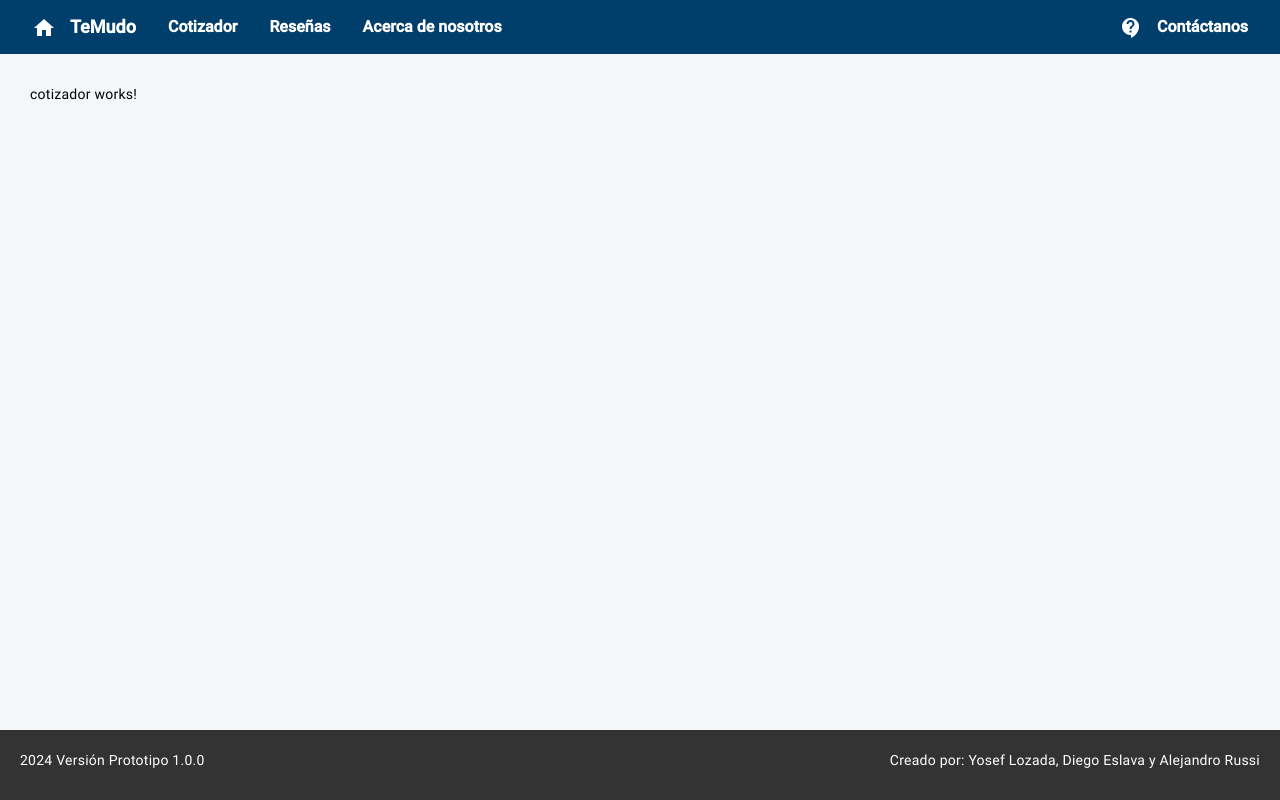
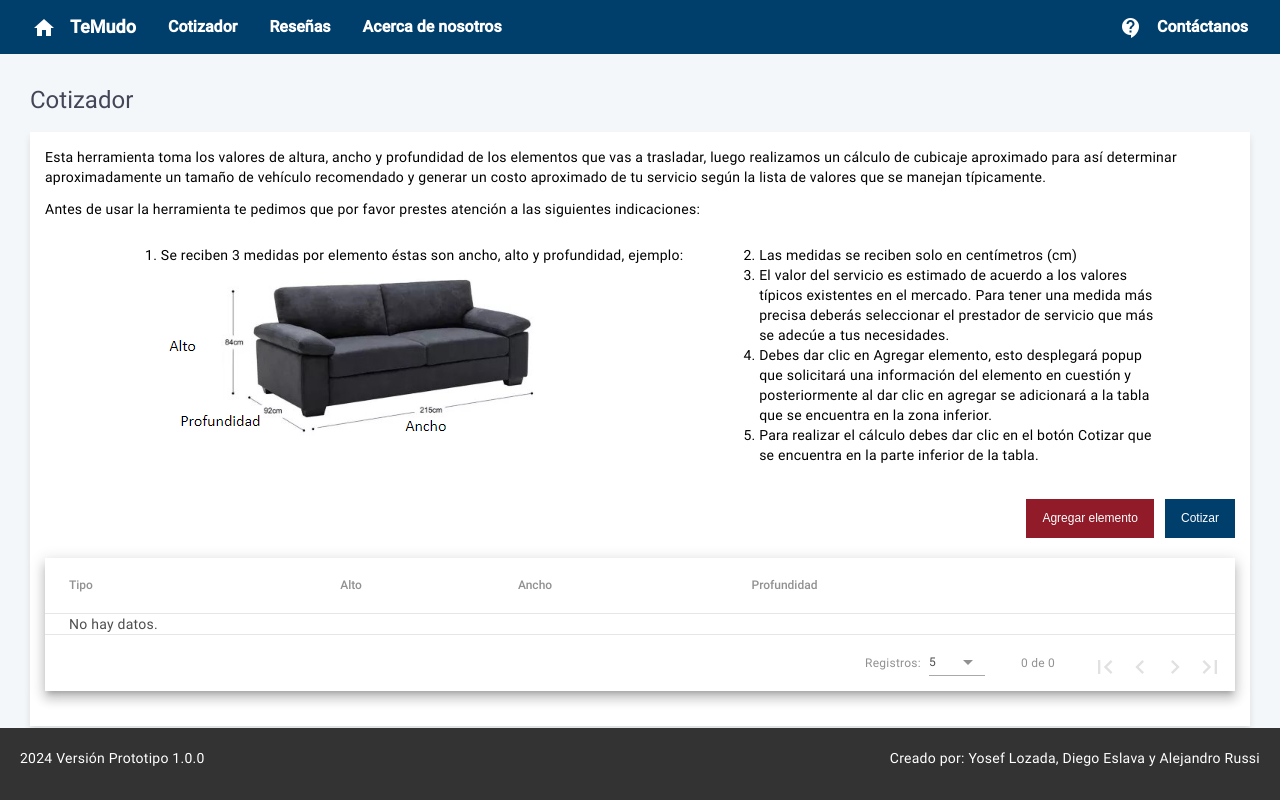
Before and after one commit to ARussiMISO/prototype-product, an Angular app: page /cotizador in a window 1280 px wide. Built offline with nearby package versions, Linux system fonts and the light colour scheme.

Commit message:
Avance cotizador

```diff
--- a/src/app/app.component.css
+++ b/src/app/app.component.css
@@ -9,3 +9,7 @@
   text-align: center;
   color: #FFFF;
 }
+
+main{
+  overflow: scroll;
+}
--- a/src/app/app.component.html
+++ b/src/app/app.component.html
@@ -29,7 +29,7 @@
       </div>
     </main>
     <footer>
-      <div style="height: 30px; padding: 20px">
+      <div style="padding: 20px">
         <div class="flex-container" fxLayout="row" fxLayoutAlign="space-between center">
           <div>
             <p>
--- a/src/app/cotizador/cotizador.component.css
+++ b/src/app/cotizador/cotizador.component.css
@@ -0,0 +1,12 @@
+mat-icon{
+  padding: 3px;
+  color: #444657;
+  background-color: #D5DBE4;
+  border-radius: 50%;
+  cursor: pointer;
+
+}
+
+mat-icon:hover{
+  color: #003E6C;
+}
--- a/src/app/cotizador/cotizador.component.html
+++ b/src/app/cotizador/cotizador.component.html
@@ -1 +1,114 @@
-<p>cotizador works!</p>
+<h1>Cotizador</h1>
+<div fxLayout="column" class="container-inputs" fxLayoutAlign="start none">
+  <p>Esta herramienta toma los valores de altura, ancho y profundidad de
+    los elementos que vas a trasladar, luego realizamos un cálculo de cubicaje aproximado
+    para así determinar aproximadamente un tamaño de vehículo recomendado y generar un costo
+    aproximado de tu servicio según la lista de valores que se manejan típicamente.
+  </p>
+  <p>
+    Antes de usar la herramienta te pedimos que por favor prestes atención a las siguientes indicaciones:
+  </p>
+  <ol>
+    <div fxLayout="row" fxLayoutAlign="space-evenly none">
+      <li>
+        Se reciben 3 medidas por elemento éstas son ancho, alto y profundidad, ejemplo:
+        <br />
+        <img src="assets/imagenes/EjemploMedidas.PNG" alt="Ejemplo medidas">
+      </li>
+      <div fxLayout="column" style="max-width: 400px;">
+        <li>
+          Las medidas se reciben solo en centímetros (cm)
+        </li>
+        <li>
+          El valor del servicio es estimado de acuerdo a los valores típicos existentes en el mercado. Para tener una
+          medida más precisa deberás seleccionar el prestador de servicio que más se adecúe a tus necesidades.
+        </li>
+        <li>
+          Debes dar clic en Agregar elemento, esto desplegará popup que solicitará una información del elemento en
+          cuestión y posteriormente al dar clic en agregar se adicionará a la tabla que se encuentra en la zona
+          inferior.
+        </li>
+        <li>
+          Para realizar el cálculo debes dar clic en el botón Cotizar que se encuentra en la parte inferior de la tabla.
+        </li>
+      </div>
+    </div>
+  </ol>
+  <br />
+  <div fxLayout="row" fxLayoutAlign="end center">
+    <button class="submit-button button-warn" (click)="agregarElemento()">
+      Agregar elemento
+    </button>
+    &nbsp;&nbsp;&nbsp;
+    <button class="submit-button button-primary" (click)="cotizar()">
+      Cotizar
+    </button>
+
+  </div>
+
+  <br />
+  <div fxLayout="column" fxLayoutAlign="space-around none" class="container-inputs" class="mat-elevation-z8">
+    <table mat-table [dataSource]="dataSource" matSort
+      aria-describedby="Tabla que muestra las transacciones disponibles">
+      <ng-container matColumnDef="tipo">
+        <th mat-header-cell mat-sort-header *matHeaderCellDef>
+          Tipo
+        </th>
+        <td mat-cell *matCellDef="let elemento">
+          {{ elemento.tipo }}
+        </td>
+      </ng-container>
+      <ng-container matColumnDef="alto">
+        <th mat-header-cell mat-sort-header *matHeaderCellDef>
+          Alto
+        </th>
+        <td mat-cell *matCellDef="let elemento">
+          {{ elemento.alto }}
+        </td>
+      </ng-container>
+      <ng-container matColumnDef="ancho">
+        <th mat-header-cell mat-sort-header *matHeaderCellDef>
+          Ancho
+        </th>
+        <td mat-cell *matCellDef="let elemento">
+          {{ elemento.ancho }}
+        </td>
+      </ng-container>
+      <ng-container matColumnDef="profundidad">
+        <th mat-header-cell mat-sort-header *matHeaderCellDef>
+          Profundidad
+        </th>
+        <td mat-cell *matCellDef="let elemento">
+          {{ elemento.profundidad }}
+        </td>
+      </ng-container>
+      <ng-container matColumnDef="accion">
+        <th mat-header-cell *matHeaderCellDef></th>
+        <td mat-cell *matCellDef="let elemento">
+          <div fxLayout="row">
+            <a><mat-icon matTooltip="Modificar" matTooltipPosition="above"
+                (click)="modificarElemento(elemento)">edit</mat-icon></a>
+            <a><mat-icon matTooltip="Eliminar" matTooltipPosition="above"
+                (click)="eliminarElemento(elemento)">delete</mat-icon></a>
+          </div>
+
+
+        </td>
+      </ng-container>
+
+      <tr mat-header-row *matHeaderRowDef="displayedColumns"></tr>
+      <tr mat-row *matRowDef="let row; columns: displayedColumns"></tr>
+
+      <tr *matNoDataRow>
+        <td class="mat-cell" colspan="5">
+          No hay datos.
+        </td>
+      </tr>
+    </table>
+    <mat-paginator #paginator [pageSizeOptions]="[5, 10, 20]" showFirstLastButtons
+      aria-label="Selector de páginas de transacciones">
+    </mat-paginator>
+  </div>
+  <br/>
+
+</div>
--- a/src/app/cotizador/cotizador.component.ts
+++ b/src/app/cotizador/cotizador.component.ts
@@ -1,15 +1,47 @@
-import { Component, OnInit } from '@angular/core';
+import { Component, OnInit, ViewChild } from '@angular/core';
+import { MatPaginator, MatPaginatorIntl } from '@angular/material/paginator';
+import { MatSort } from '@angular/material/sort';
+import { MatTableDataSource } from '@angular/material/table';
+import { ConfiguracionPaginacion } from 'src/shared/paginator';
 
 @Component({
   selector: 'app-cotizador',
   templateUrl: './cotizador.component.html',
-  styleUrls: ['./cotizador.component.css']
+  styleUrls: ['./cotizador.component.css'],
+  providers: [
+    { provide: MatPaginatorIntl, useValue: ConfiguracionPaginacion() }],
 })
 export class CotizadorComponent implements OnInit {
-
+  @ViewChild('paginator') paginator!: MatPaginator;
+  @ViewChild(MatSort) sort!: MatSort;
+  dataSource = new MatTableDataSource<Elemento>([]);
+  displayedColumns: string[] = ['tipo', 'alto', 'ancho', 'profundidad', 'accion'];
   constructor() { }
 
   ngOnInit(): void {
   }
 
+  agregarElemento(){
+
+  }
+
+  cotizar(){
+
+  }
+
+  modificarElemento(elemento: Elemento){
+
+  }
+  eliminarElemento(elemento: Elemento){
+
+  }
+
+
 }
+
+interface Elemento {
+  tipo?: string;
+  alto?: number;
+  ancho?: number;
+  profundidad?: number;
+}
--- a/src/assets/styles/custom.scss
+++ b/src/assets/styles/custom.scss
@@ -288,12 +288,23 @@ $altTheme: (
   height: 32px;
 }
 
+button{
+  cursor: pointer;
+}
 
 .button-primary {
   background: #003e6c;
-  border-radius: 5px;
+  color: white;
+  border: none;
+  font-size: 12px;
+  height: 39px;
   padding-left: 16px;
   padding-right: 16px;
+
+  &:hover{
+    background: #00284f;
+
+  }
 
 }
 
--- /dev/null
+++ b/src/shared/paginator.ts
@@ -0,0 +1,28 @@
+import { MatPaginatorIntl } from "@angular/material/paginator";
+
+const spRangeLabel = (page: number, pageSize: number, length: number) => {
+  if (length == 0 || pageSize == 0) { return `0 de ${length}`; }
+
+  length = Math.max(length, 0);
+  const startIndex = page * pageSize;
+  const endIndex = startIndex < length ?
+      Math.min(startIndex + pageSize, length) :
+      startIndex + pageSize;
+
+  return `${startIndex + 1} - ${endIndex} de ${length}`;
+}
+
+
+export function ConfiguracionPaginacion() {
+
+  const configPaginadorIntl = new MatPaginatorIntl();
+  configPaginadorIntl.itemsPerPageLabel = 'Registros:';
+  configPaginadorIntl.nextPageLabel = 'Página Siguiente';
+  configPaginadorIntl.previousPageLabel = 'Página Anterior';
+  configPaginadorIntl.firstPageLabel = 'Primera página';
+  configPaginadorIntl.lastPageLabel = 'Última página';
+  configPaginadorIntl.getRangeLabel = spRangeLabel;
+
+  return configPaginadorIntl;
+
+}
--- a/src/styles.css
+++ b/src/styles.css
@@ -1,2 +1,2 @@
-html, body { height: 100vh; }
+html, body { height: 100vh; overflow: hidden;}
 body { margin: 0; font-family: Roboto, "Helvetica Neue", sans-serif; }
```
Also changed, not shown: src/assets/imagenes/EjemploMedidas.PNG (added).
